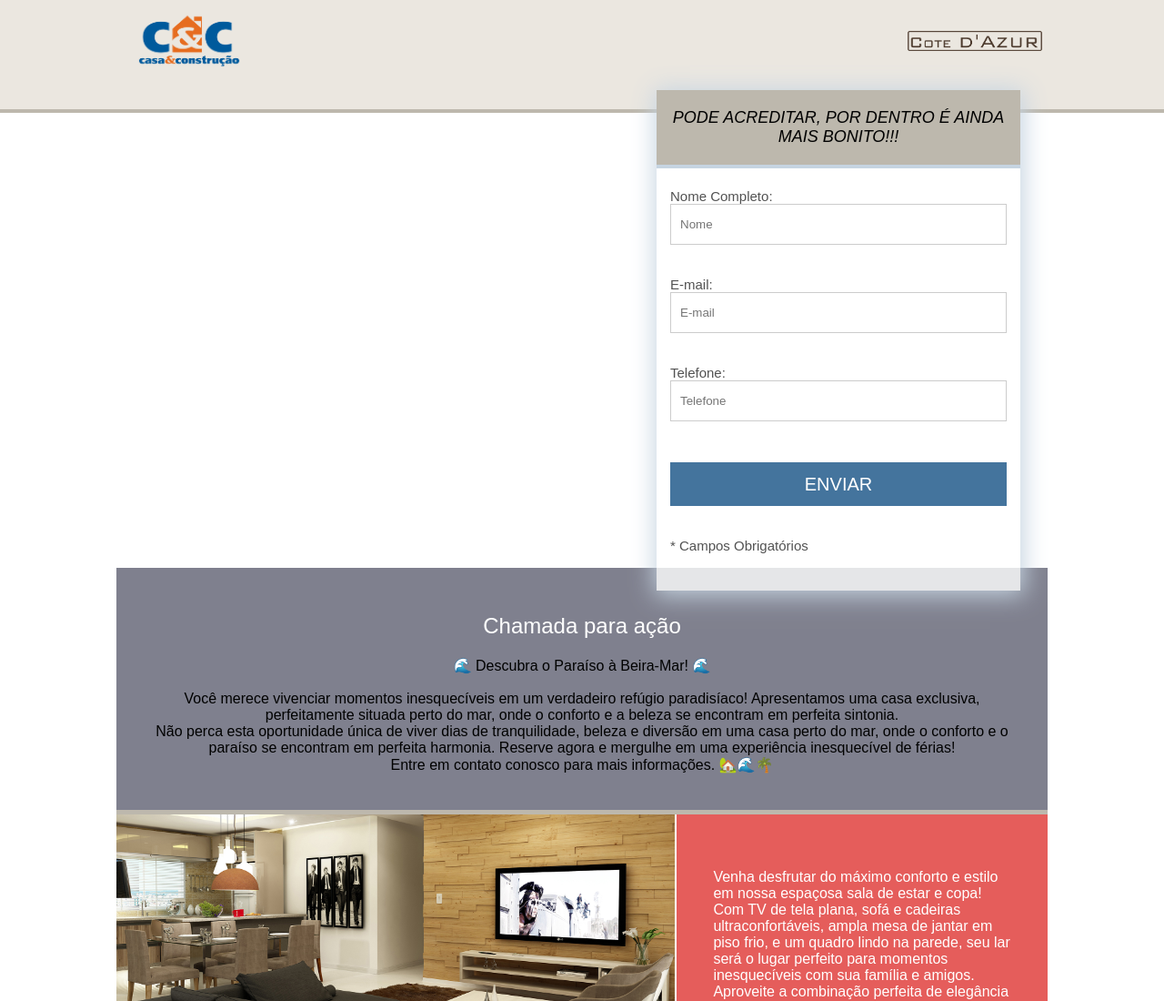
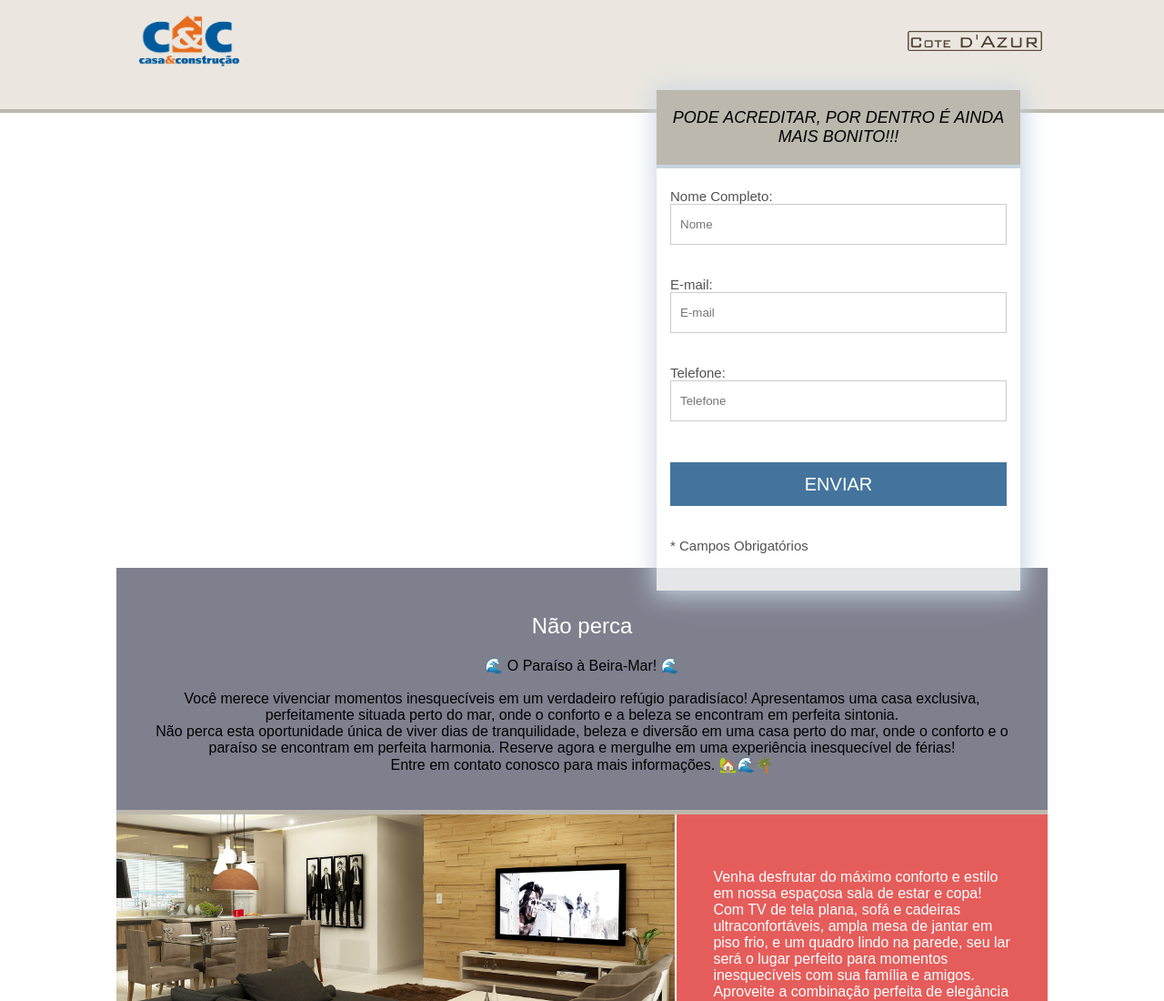
Before and after one commit to Eliel-henrique/Projeto_Casa-de-Praia, a plain HTML site: page index.html in a window 1280 px wide. Shown: the top 1100 px of the page at 91% size. Drawn offline with Linux system fonts and the light colour scheme.

Commit message:
mudando o título

```diff
--- a/index.html
+++ b/index.html
@@ -53,9 +53,9 @@
         </section><!--cover-form-->
         <section class="chamada">
                 <div class="container">
-                    <h2>Chamada para ação</h2>
+                    <h2>Não perca</h2>
                     <p>
-                        🌊 Descubra o Paraíso à Beira-Mar! 🌊
+                        🌊 O Paraíso à Beira-Mar! 🌊
                         <br><br>
                         Você merece vivenciar momentos inesquecíveis em um verdadeiro refúgio paradisíaco! Apresentamos uma casa exclusiva,
                         perfeitamente situada perto do mar, onde o conforto e a beleza se encontram em perfeita sintonia.
```
